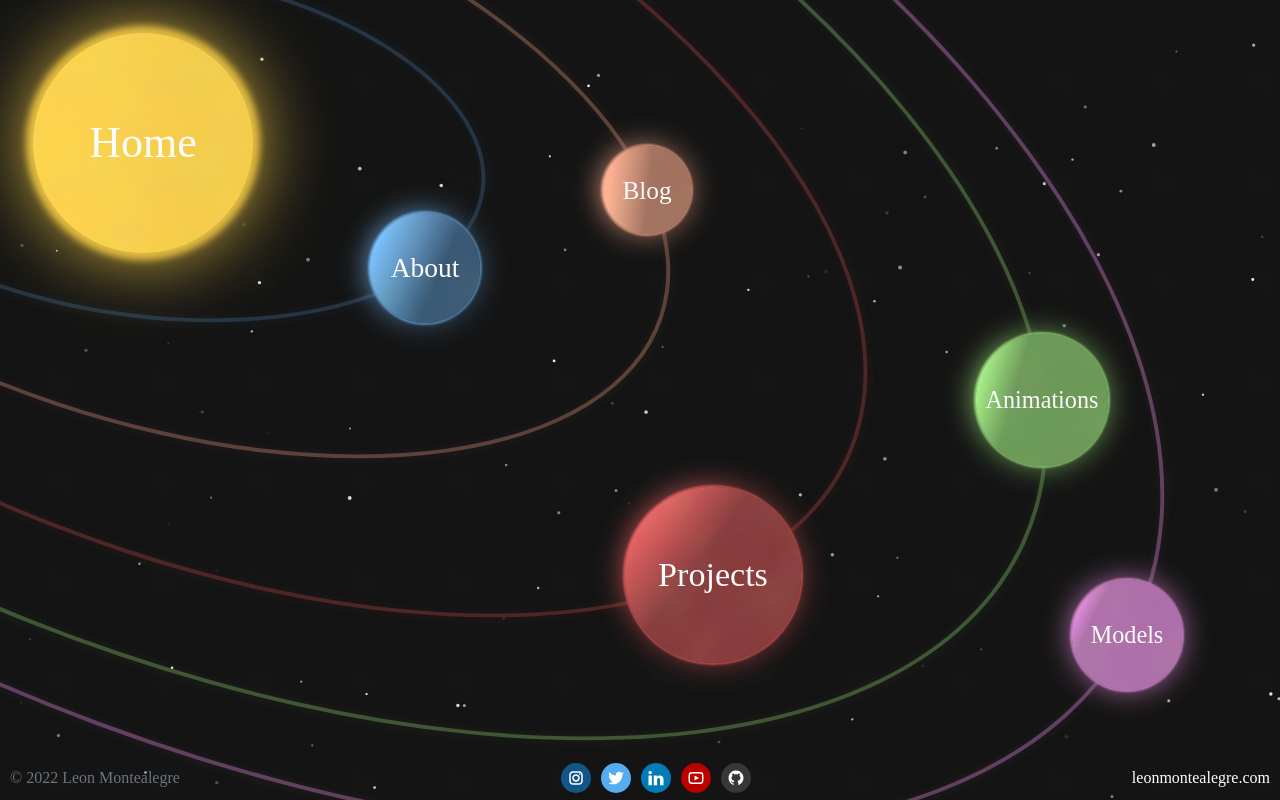
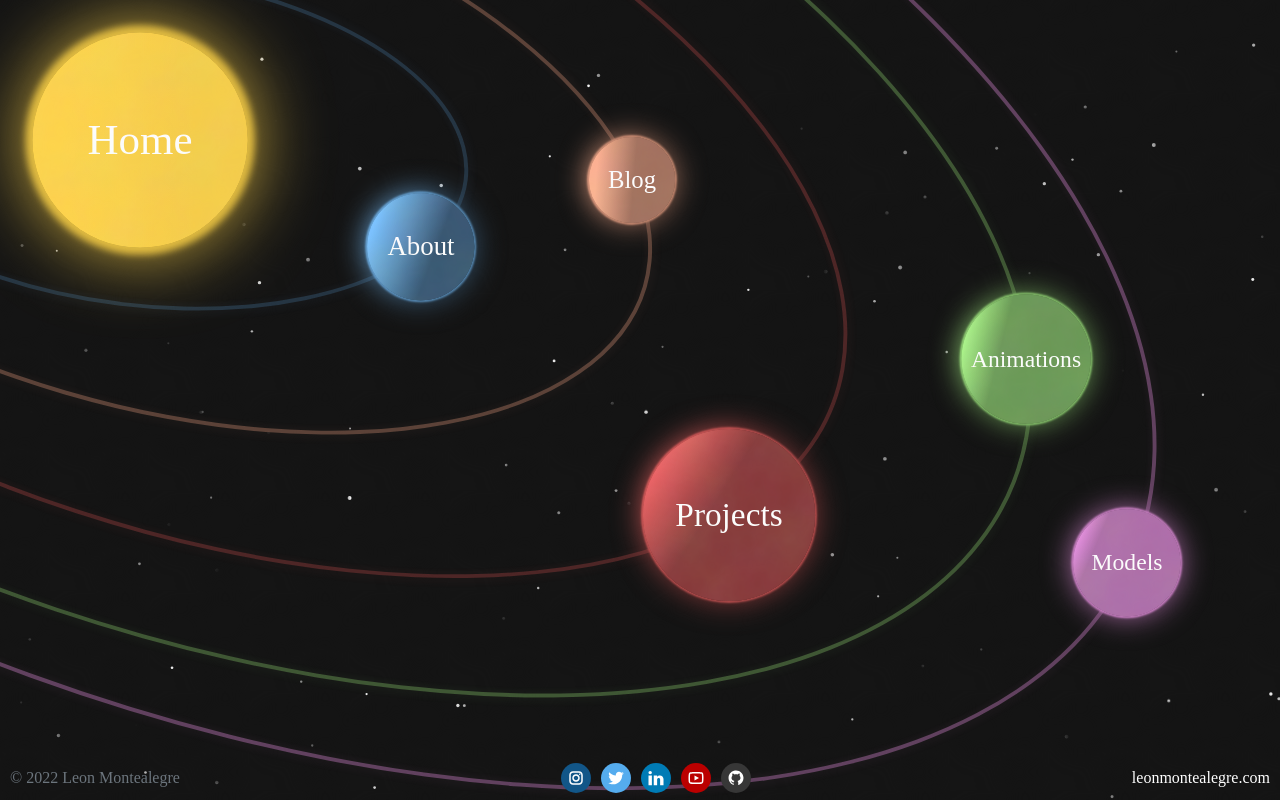
Before and after one commit to LeonMontealegre/Website, a Next.js app: page / in a window 1280 px wide. Built offline with nearby package versions, Linux system fonts and the light colour scheme; a web font is replaced by a local one.

Commit message:
Small formatting changes and added more padding to the resize end amount

```diff
--- a/src/pages/planets.ts
+++ b/src/pages/planets.ts
@@ -5,7 +5,7 @@ import {Lerp, Normalize, PolarToCartesian, Rotate} from "utils/math";
 import {useWindowSize} from "utils/useWindowSize";
 
 
-const RESIZE_END_AMT = 0.2;
+const RESIZE_END_AMT = 0.3;
 const RESIZE_SCALING_AMT = 0.7;
 const ECCENTRICITY = 0.5;
 
@@ -14,20 +14,21 @@ export const OriginPos = {
 };
 
 export const CIRCLES = [
-    { href: "/",           text: "Home",       radius: 10, color: "#f7ce48", pos: { r:   0, a:  0 }, fontSize: 4.0 },
-    { href: "/about",      text: "About",      radius:  5, color: "#375772", pos: { r:  28, a: 45 }, fontSize: 2.5 },
-    { href: "/blog",       text: "Blog",       radius:  4, color: "#a3715d", pos: { r:  46, a: 10 }, fontSize: 2.3 },
-    { href: "/projects",   text: "Projects",   radius:  8, color: "#873939", pos: { r:  65, a: 70 }, fontSize: 3.1 },
-    { href: "/animations", text: "Animations", radius:  6, color: "#6a9955", pos: { r:  85, a: 30 }, fontSize: 2.2 },
-    { href: "/models",     text: "Models",     radius:  5, color: "#ae6ea9", pos: { r: 100, a: 50 }, fontSize: 2.2 },
+    { text: "Home",       radius: 10, color: "#f7ce48", pos: { r:   0, a:  0 }, orbitAngle:   0, fontSize: 4.0 },
+    { text: "About",      radius:  5, color: "#375772", pos: { r:  28, a: 45 }, orbitAngle: -15, fontSize: 2.5 },
+    { text: "Blog",       radius:  4, color: "#a3715d", pos: { r:  46, a: 10 }, orbitAngle: -35, fontSize: 2.3 },
+    { text: "Projects",   radius:  8, color: "#873939", pos: { r:  65, a: 70 }, orbitAngle: -45, fontSize: 3.1 },
+    { text: "Animations", radius:  6, color: "#6a9955", pos: { r:  85, a: 30 }, orbitAngle: -46, fontSize: 2.2 },
+    { text: "Models",     radius:  5, color: "#ae6ea9", pos: { r: 100, a: 50 }, orbitAngle: -49, fontSize: 2.2 },
 ].map((c, i) => ({
     ...c,
     pos: { r: c.pos.r, a: c.pos.a * Math.PI/180 },
+    orbitAngle: c.orbitAngle * Math.PI/180,
+
+    href: (i === 0 ? "/" : `/${c.text.toLowerCase()}`),
 
     shineColor:  ColorToHex(Brighten(HexToColor(c.color), 1.0, false)),
     borderColor: ColorToHex(Brighten(HexToColor(c.color), 0.8)),
-
-    orbitAngle: [0, -15, -35, -45, -46, -49].map(a => a*Math.PI/180)[i],
 
     shadowRadius: (i === 0 ? 7 : 2),
 }));
@@ -79,7 +80,7 @@ export const usePlanetsInfo = () => {
         // Generate orbit information
         const curOrbits = CIRCLES.slice(1).map(({ radius, pos: { r, a: a0 }, orbitAngle, ...rest }) => {
             // Get current angle and orbit angle
-            const angle  = Lerp(t, a0,         ((ratio <= 1.0) ? (Math.PI/2) : (0)));
+            const angle  = Lerp(t, a0,         ((ratio <= 1.0) ? ( Math.PI/2) : (0)));
             const oangle = Lerp(t, orbitAngle, ((ratio <= 1.0) ? (-Math.PI/2) : (0)));
 
             // Get current cartesian coordinates and then rotate them into ellipse's-space
```
